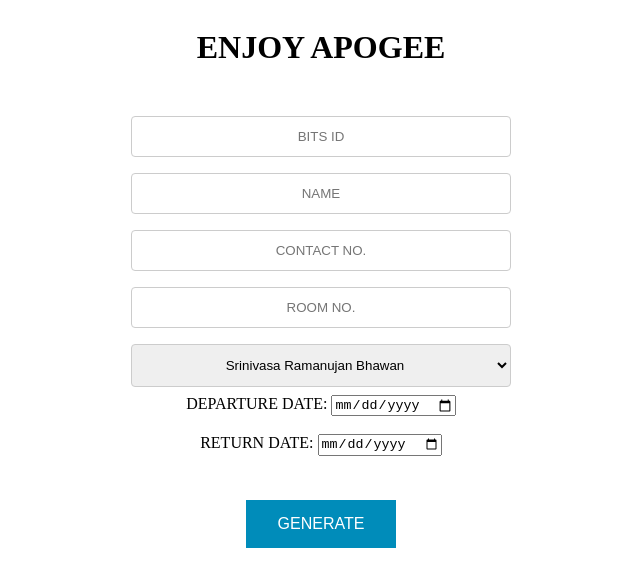
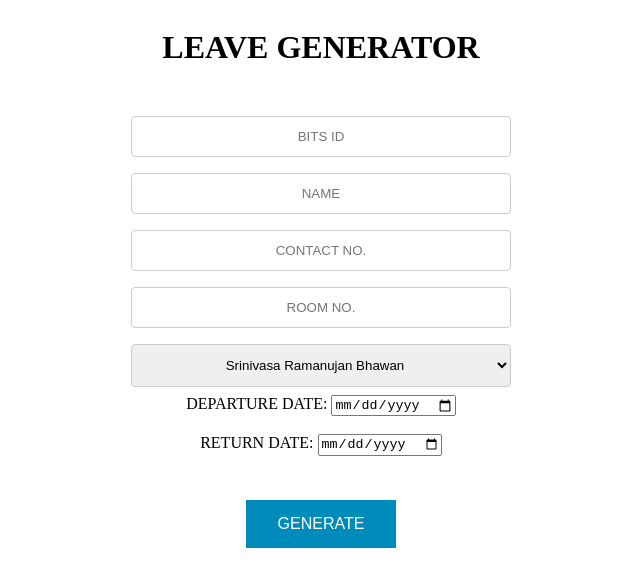
Before and after one commit to leavebits/leavebits.github.io, a plain HTML site: page index.html in a window 1280 px wide. Shown: the whole page, without its empty margins (319-959 px from the left). Drawn offline with Linux system fonts and the light colour scheme; a script that the page names is missing.

Commit message:
Update index.html

```diff
--- a/index.html
+++ b/index.html
@@ -18,7 +18,7 @@
   </head>
 
   <body>
-    <h1>ENJOY APOGEE</h1>
+    <h1>LEAVE GENERATOR</h1>
  <div>
         <form action="javascript:void(0);">
           <input type="text" id="ID" name="ID" placeholder="BITS ID">
```
